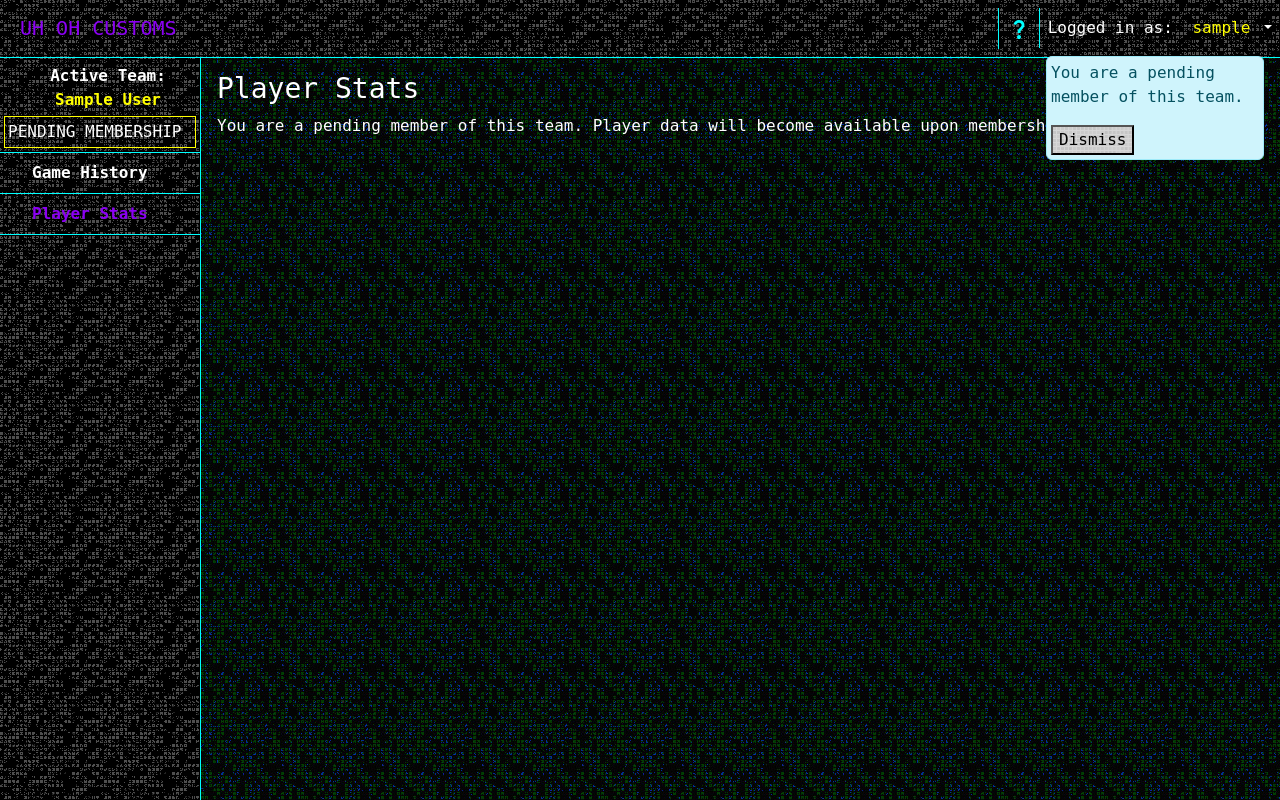
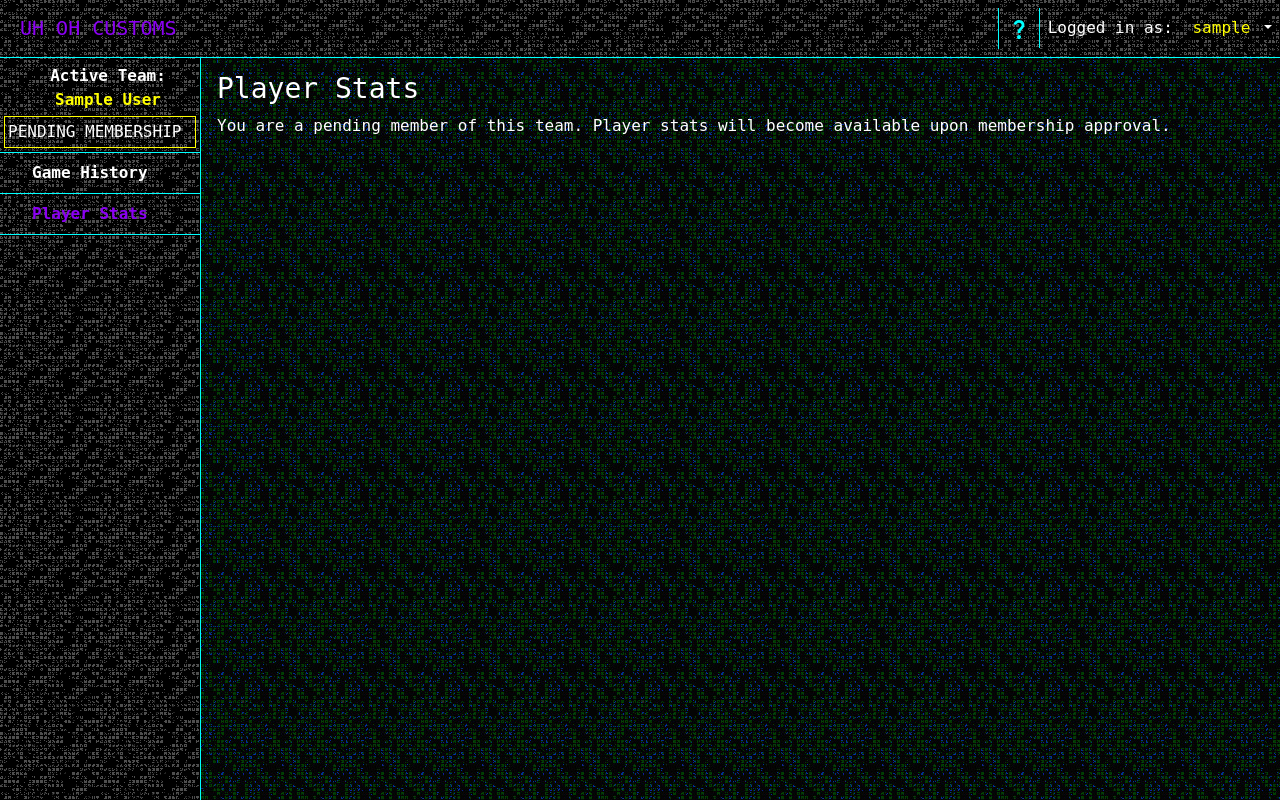
Before and after one commit to Aeconomy7/uhohcustoms, a Flask app: page /player_stats in a window 1280 px wide. Run offline with Flask 3, Linux system fonts and the light colour scheme; the visitor is signed in with stand-in values (Sample User, id 1); parts of the project's set-up code (start-up, migrations or seed data) failed here and were passed over; some libraries are stand-ins or nearby versions.

Commit message:
fix up of membership functionality

```diff
--- a/agents/datadragon_agent.py
+++ b/agents/datadragon_agent.py
@@ -196,6 +196,7 @@ class DataDragonAgent:
 				with tarfile.open(local_archive_path, 'r:gz') as tar:
 					tar.extractall(path=extract_path)
 				print(f"[+][DD_AGENT][download_and_extract_archive] Successfully extracted archive to: {extract_path}")
+				self.fetch_metadata()
 			else:
 				print("[-][DD_AGENT][download_and_extract_archive] The downloaded file is not a valid tar archive.")
 		else:
--- a/app.py
+++ b/app.py
@@ -518,7 +518,7 @@ def join_team(team_uuid='None'):
 
 		if DEBUG:
 			app.logger.debug(f"[+][APP][join_team][{session['username']}] Successfully joined team {teamcheck[1]}:{team_uuid}")
-		flash(f"You have successfully joined {teamcheck[1]}!", 'success')
+		flash(f"Your membership is now pending for team {teamcheck[1]}!", 'success')
 
 	except ValueError as e:
 		app.logger.error(f"[!][APP][join_team][{session.get('username')}] {str(e)}")
@@ -545,7 +545,7 @@ def leave_team(team_uuid):
 		if team_uuid == 'None':
 			raise ValueError("Invalid team to leave")
 
-		if not is_user_member_of_team(session['user_uuid'], team_uuid):
+		if session.get('active_team_uuid','None') != 'None' and not is_user_member_of_team(session['user_uuid'], team_uuid):
 			flash("You are not a member of this team.", "danger")
 			return redirect(url_for('manage_teams'))
 
@@ -588,7 +588,7 @@ def leave_team(team_uuid):
 #@auth.login_required
 @app_login_required
 def add_game():
-	if not is_user_member_of_team(session['user_uuid'], session['active_team_uuid']):
+	if session.get('active_team_uuid','None') != 'None' and not is_user_member_of_team(session['user_uuid'], session['active_team_uuid']):
 		flash("You are not a member of this team.", "danger")
 		return redirect(url_for('manage_teams'))
 
@@ -669,8 +669,8 @@ def game_history():
 	if 'user_uuid' not in session:
 		return redirect(url_for('uhoh', error_code=401))
 
-	if not is_user_member_of_team(session['user_uuid'], session['active_team_uuid']):
-		flash("You are a pending member of this team.", "info")
+	if session.get('active_team_uuid','None') != 'None' and not is_user_member_of_team(session['user_uuid'], session['active_team_uuid']):
+		#flash("You are a pending member of this team.", "info")
 		return render_template('game_history.html')
 
 	try:
@@ -737,8 +737,8 @@ def view_game(game_code):
 	if 'user_uuid' not in session:
 		return redirect(url_for('uhoh', error_code=401))
 
-	if not is_user_member_of_team(session['user_uuid'], session['active_team_uuid']):
-		flash("You are a pending member of this team.", "info")
+	if session.get('active_team_uuid','None') != 'None' and not is_user_member_of_team(session['user_uuid'], session['active_team_uuid']):
+		#flash("You are a pending member of this team.", "info")
 		return render_template('game_history.html')
 
 	try:
@@ -792,8 +792,8 @@ def player_stats():
 	if 'user_uuid' not in session:
 		return redirect(url_for('uhoh', error_code=401))
 
-	if not is_user_member_of_team(session['user_uuid'], session['active_team_uuid']):
-		flash("You are a pending member of this team.", "info")
+	if session.get('active_team_uuid','None') != 'None' and not is_user_member_of_team(session['user_uuid'], session['active_team_uuid']):
+		#flash("You are a pending member of this team.", "info")
 		return render_template('player_stats.html')
 
 	try:
@@ -850,8 +850,8 @@ def manual_game_entry():
 	if 'user_uuid' not in session:
 		return redirect(url_for('uhoh', error_code=401))
 
-	if not is_user_member_of_team(session['user_uuid'], session['active_team_uuid']):
-		flash("You are a pending member of this team.", "info")
+	if session.get('active_team_uuid','None') != 'None' and not is_user_member_of_team(session['user_uuid'], session['active_team_uuid']):
+		#flash("You are a pending member of this team.", "info")
 		return render_template('game_history.html')
 
 	try:
@@ -988,7 +988,7 @@ def uhohadmin():
 		# app stats
 		total_users = CUSTOMS_DB.get_total_users()
 		total_teams = CUSTOMS_DB.get_total_teams()
-		total_games = CUSTOMS_DB.get_total_games()
+		total_games = CUSTOMS_DB.get_total_team_games()
 
 		# server stats
 		uptime = datetime.datetime.now() - datetime.datetime.fromtimestamp(psutil.boot_time())
--- a/db/customsdb_sqlite3.py
+++ b/db/customsdb_sqlite3.py
@@ -858,6 +858,25 @@ class CustomsDbHandler:
 			print(f"[!][CUSTOMS_DB][__create_team_games_table] ERROR: {e}")
 			return False
 
+	def get_total_team_games(self):
+		sql_query = "SELECT COUNT(*) FROM team_games;"
+
+		try:
+			cursor = self.__conn.cursor()
+			cursor.execute(sql_query)
+			row = cursor.fetchone()
+			if row is None:
+				if self.__DEBUG:
+					print(f"[-][CUSTOMS_DB][get_total_team_games] No team games found :(")
+				return None
+			else:
+				if self.__DEBUG:
+					print(f"[+][CUSTOMS_DB][get_total_team_games] Found {str(row[0])} games!")
+				return row[0]
+		except Error as e:
+			print(f"[!][CUSTOMS_DB][get_total_team_games] ERROR: {e}")
+			return None
+
 	def add_team_game(self, team_uuid, game_id):
 		sql_query = "INSERT INTO team_games (team_uuid, game_id) VALUES (?, ?);"
 
--- a/templates/base.html
+++ b/templates/base.html
@@ -102,7 +102,7 @@
                                 <button class="btn btn-toggle align-items-center rounded collapsed" style="color: white;" data-bs-toggle="collapse" data-bs-target="#dashboard-collapse" aria-expanded="false">
                                 <div>Active Team: <span style="color: yellow">{{ session.get('active_team_name', 'None') }}</span></div>
                                 </button>
-                                {% if not session.get('active_team_uuid') | is_team_member %}
+                                {% if session.get('active_team_uuid', 'None') != 'None' and not session.get('active_team_uuid') | is_team_member %}
                                 <div style="border: 1px solid yellow; padding: 3px">PENDING MEMBERSHIP</div>
                                 {% endif %}
                                 <div class="collapse" id="dashboard-collapse">
--- a/templates/player_stats.html
+++ b/templates/player_stats.html
@@ -18,6 +18,7 @@
                     <th>Total Kills</th>
                     <th>Total Deaths</th>
                     <th>Total Assists</th>
+                    <th>KDA</th>
                     <th>Total Gold Earned</th>
                     <th>Total Champion Damage Dealt</th>
                 </tr>
@@ -32,6 +33,7 @@
                     <td>{{ stats.kills }}</td>
                     <td>{{ stats.deaths }}</td>
                     <td>{{ stats.assists }}</td>
+                    <td>{{ ((stats.kills + stats.assists) / stats.deaths) | round(3) }}</td>
                     <td>{{ stats.gold_earned }}</td>
                     <td>{{ stats.damage_dealt }}</td>
                 </tr>
@@ -39,10 +41,12 @@
             </tbody>
         </table>
         {% else %}
-            {% if session.get('active_team_uuid') | is_team_member %}
-                <p>No player stats available. Add games first!</p>
+            {% if session.get('active_team_uuid', 'None') == 'None' %}
+                <p>You must join or create a team before you can view player stats!</p>
+            {% elif not session.get('active_team_uuid') | is_team_member %}
+                <p>You are a pending member of this team. Player stats will become available upon membership approval.</p>
             {% else %}
-                <p>You are a pending member of this team. Player data will become available upon membership approval.</p>
+                <p>No player stats available. Time to get on the rift!</p>
             {% endif %}
         {% endif %}
     </div>
@@ -70,7 +74,12 @@
 					}
 				}
 			},
-			responsive: true
+			responsive: true,
+            columnDefs: [
+                { className: "text-start", targets: [0, 7] },
+                { className: "text-center", targets: [1, 2, 3, 4, 5, 6] },
+                { className: "text-end", targets: [8, 9] }
+            ]
 		});
 	});
 </script>
```
Also changed, not shown: templates/game_history.html (+5 -3 lines), templates/view_game.html (+6 -1 lines).
